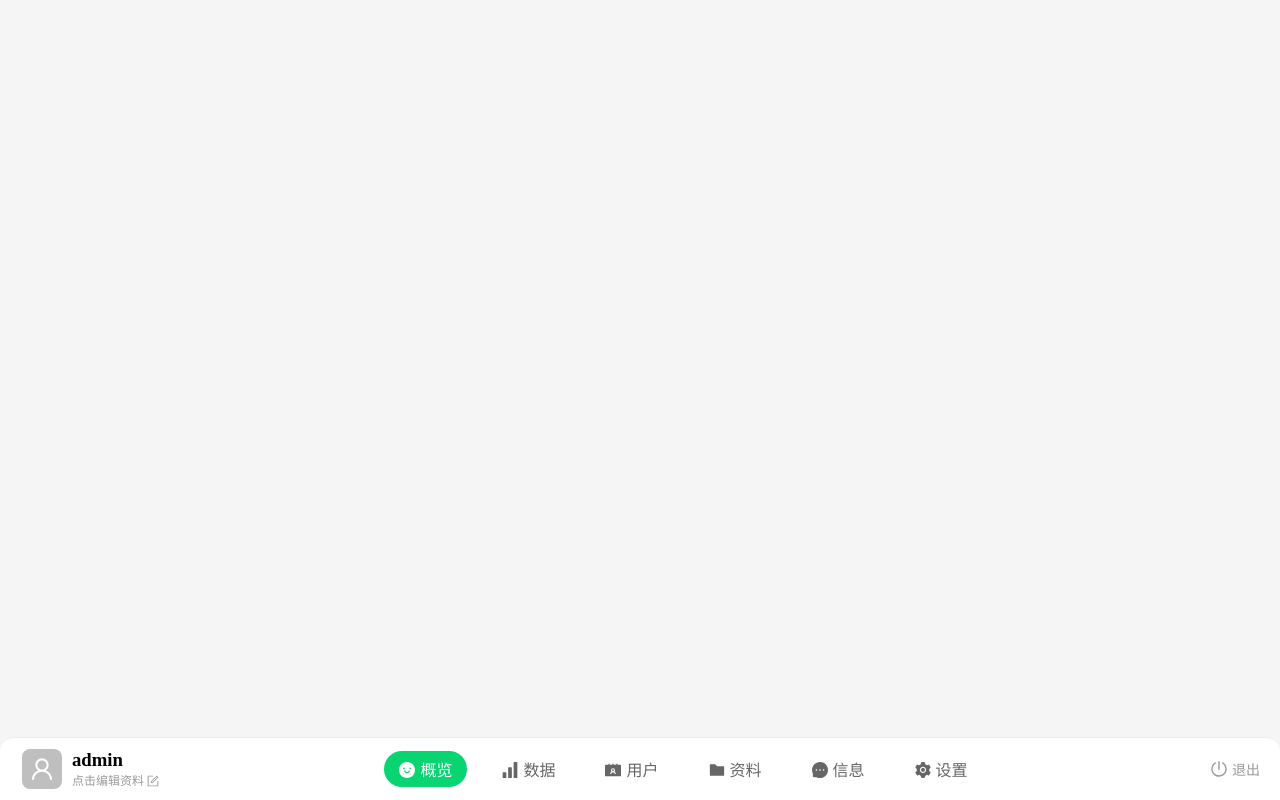
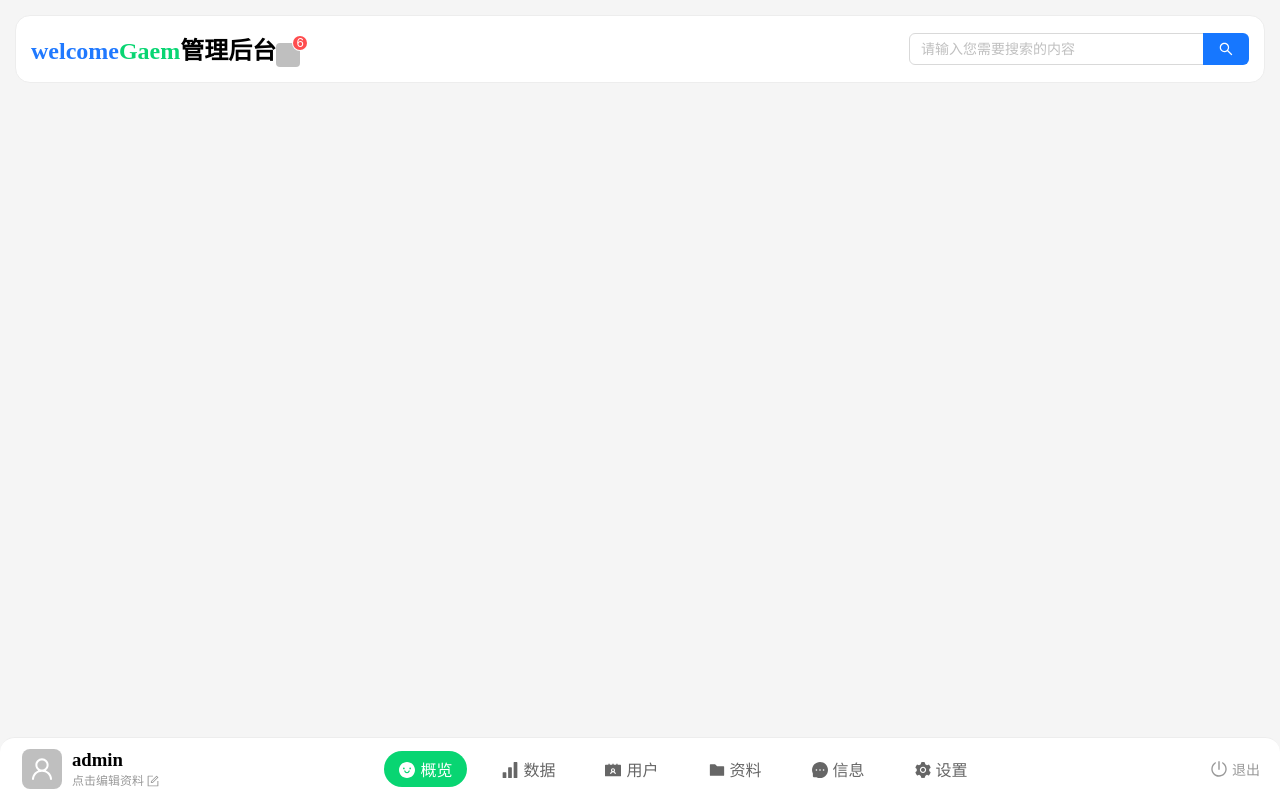
Before and after one commit to pingwukj2022/game, a React (Vite) app: page / in a window 1280 px wide. Built offline with nearby package versions, Linux system fonts and the light colour scheme.

Commit message:
新增top搜索内容

```diff
--- a/src/pages/home/home.css
+++ b/src/pages/home/home.css
@@ -9,6 +9,7 @@ ul {
   list-style: none;
 }
 
+/* 以下是标签栏样式代码 */
 .bottom {
   position: fixed;
   width: 100%;
@@ -113,10 +114,39 @@ ul {
   margin-left: 5px;
   font-size: 14px;
 }
-.bottom_right:hover{
+
+.bottom_right:hover {
   color: #ef4343;
   cursor: pointer;
 }
-.bottom_right:active{
+
+.bottom_right:active {
   color: #ef6e6e;
 }
+
+/* 以下是内容模块顶部top样式代码 */
+.top {
+  display: flex;
+  align-items: center;
+  justify-content: space-between;
+  border-radius: 15px;
+  border: #ededed 1px solid;
+  background-color: #fff;
+  margin: 15px;
+}
+
+.top_left,.search {
+  margin: 15px;
+}
+
+.g {
+  color: #08d572;
+}
+
+.welcome {
+  color: #2079ff;
+}
+
+.search {
+  width: 340px;
+}
--- a/src/pages/home/home.jsx
+++ b/src/pages/home/home.jsx
@@ -1,6 +1,6 @@
 import "./home.css";
 // import viteLogo from "/vite.svg";
-import { Avatar } from "antd";
+import { Avatar, Input, Badge } from "antd";
 import {
   SmileFilled,
   SignalFilled,
@@ -12,7 +12,8 @@ import {
   PoweroffOutlined,
   UserOutlined,
 } from "@ant-design/icons";
-
+const { Search } = Input;
+const onSearch = (value) => console.log(value);
 // const url = viteLogo;
 function Home() {
   return (
@@ -20,13 +21,17 @@ function Home() {
       <div className="home_a">
         <div className="bottom">
           <div className="bottom_avatar">
-
-            <Avatar shape="square" size="large" className="avatar_left" icon={<UserOutlined />} />
+            <Avatar
+              shape="square"
+              size="large"
+              className="avatar_left"
+              icon={<UserOutlined />}
+            />
             <div className="avatar_right">
               <h3 className="u_name">admin</h3>
               <span className="q_tips">
                 点击编辑资料
-                 <FormOutlined className="right_icon" />
+                <FormOutlined className="right_icon" />
               </span>
             </div>
           </div>
@@ -61,6 +66,23 @@ function Home() {
             <span className="tc_text">退出</span>
           </div>
         </div>
+        <div className="top">
+          <h2 className="top_left">
+            <span className="welcome">welcome</span>
+            <span className="g">Gaem</span>管理后台
+            <a href="#">
+              <Badge count={6} size="small">
+                <Avatar shape="square" size="small" />
+              </Badge>
+            </a>
+          </h2>
+          <Search
+            className="search"
+            placeholder="请输入您需要搜索的内容"
+            onSearch={onSearch}
+            enterButton
+          />
+        </div>
       </div>
     </>
   );
```
